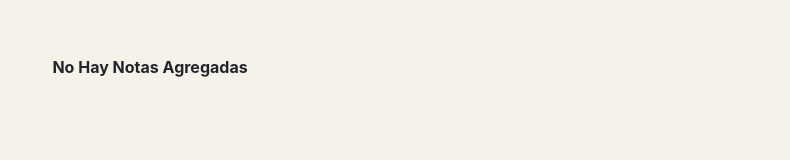
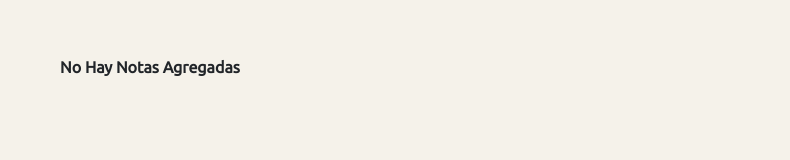
Before and after one commit to LuisAlbertoI/Notes, a React app: page / in a window 1280 px wide. Shown: the part 301-461 px from the top of the page, without its empty margins (490-1280 px from the left). Built offline with nearby package versions, Linux system fonts and the light colour scheme.

Commit message:
'fin-cambios'

```diff
--- a/public/index.html
+++ b/public/index.html
@@ -4,6 +4,7 @@
     <meta charset="UTF-8">
     <meta name="viewport" content="width=device-width, initial-scale=1.0">
     <meta http-equiv="X-UA-Compatible" content="ie=edge">
+    <link href="https://fonts.googleapis.com/css?family=Ubuntu" rel="stylesheet">
     <link rel="stylesheet" href="https://use.fontawesome.com/releases/v5.8.1/css/all.css">
     <title>Notes</title>
 </head>
--- a/src/App.jsx
+++ b/src/App.jsx
@@ -4,15 +4,30 @@ import Main from './components/Main';
 import Intro from './components/Intro';
 import Items from './components/Items';
 import AddNota from './components/AddNota';
+import { createGlobalStyle } from "styled-components";
+
+const GlobalStyle = createGlobalStyle`
+  body {
+    margin: 0;
+    font-family: 'Ubuntu', sans-serif;
+    font-size: 1rem;
+    font-weight: 400;
+    line-height: 1.5;
+    color: #212529;
+    text-align: left;
+    background-color: #fff;
+  }
+`;
 
 class App extends Component{
   render(){
     return (
       <Main>
-        {this.props.notes.length === 0 ? <Intro intro={this.props.intro}/> :
-          <Items/>
-        }
-        <AddNota/>
+        <GlobalStyle/>
+          {this.props.notes.length === 0 ? <Intro intro={this.props.intro}/> :
+            <Items/>
+          }
+          <AddNota/>
       </Main>
     );
   }
--- a/src/components/Items.jsx
+++ b/src/components/Items.jsx
@@ -53,6 +53,7 @@ const ItemName = styled.div`
 `;
 
 const H4 = styled.h4`
+    font-family: Arial, Helvetica, sans-serif;
     margin: 0;
     padding: 0 4px;
 `;
--- a/src/index.css
+++ /dev/null
@@ -1,10 +0,0 @@
-body{
-    margin: 0;
-    font-family: -apple-system, BlinkMacSystemFont, 'Segoe UI', Roboto, Oxygen, Ubuntu, Cantarell, 'Open Sans', 'Helvetica Neue', sans-serif;
-    font-size: 1rem;
-    font-weight: 400;
-    line-height: 1.5;
-    color: #212529;
-    text-align: left;
-    background-color: #fff;
-}
--- a/src/index.js
+++ b/src/index.js
@@ -4,7 +4,7 @@ import { createStore } from 'redux'
 import { Provider } from 'react-redux';
 import reducer from './reducers/index';
 import App from './App';
-import './index.css';
+// import './index.css';
 
 const store = createStore(reducer);
 
--- a/src/reducers/index.js
+++ b/src/reducers/index.js
@@ -14,10 +14,9 @@ const noteReducer = (state = initState, action) =>{
         addNotes: [...state.addNotes, action.datos]
       }
       case REMOVE_NOTE:
-      let newNotes = state.addNotes.filter(item=> action.id !== item.id)
       return {
         ...state,
-        addNotes: newNotes
+        addNotes: state.addNotes.filter(item=> action.id !== item.id)
       }
       case OPEN_NEW_NOTE:
       return {
```
